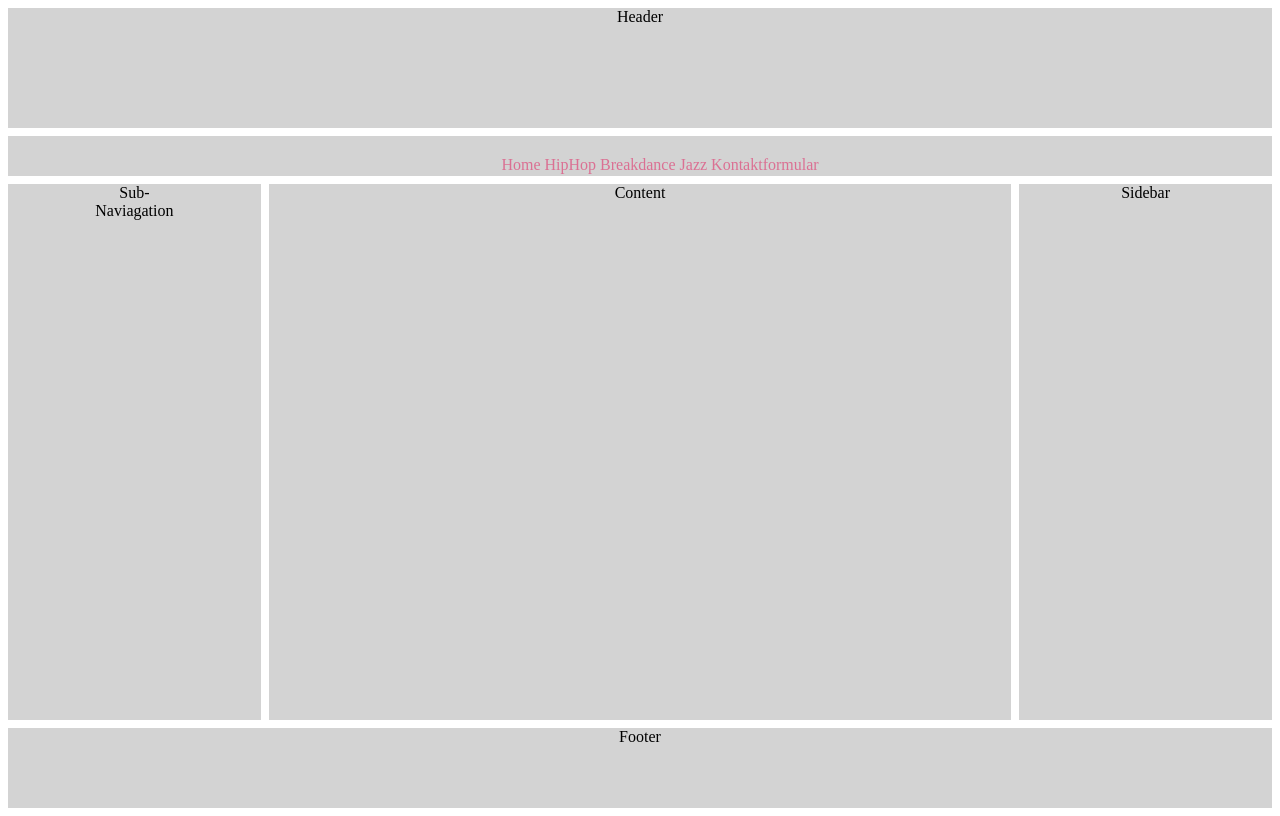
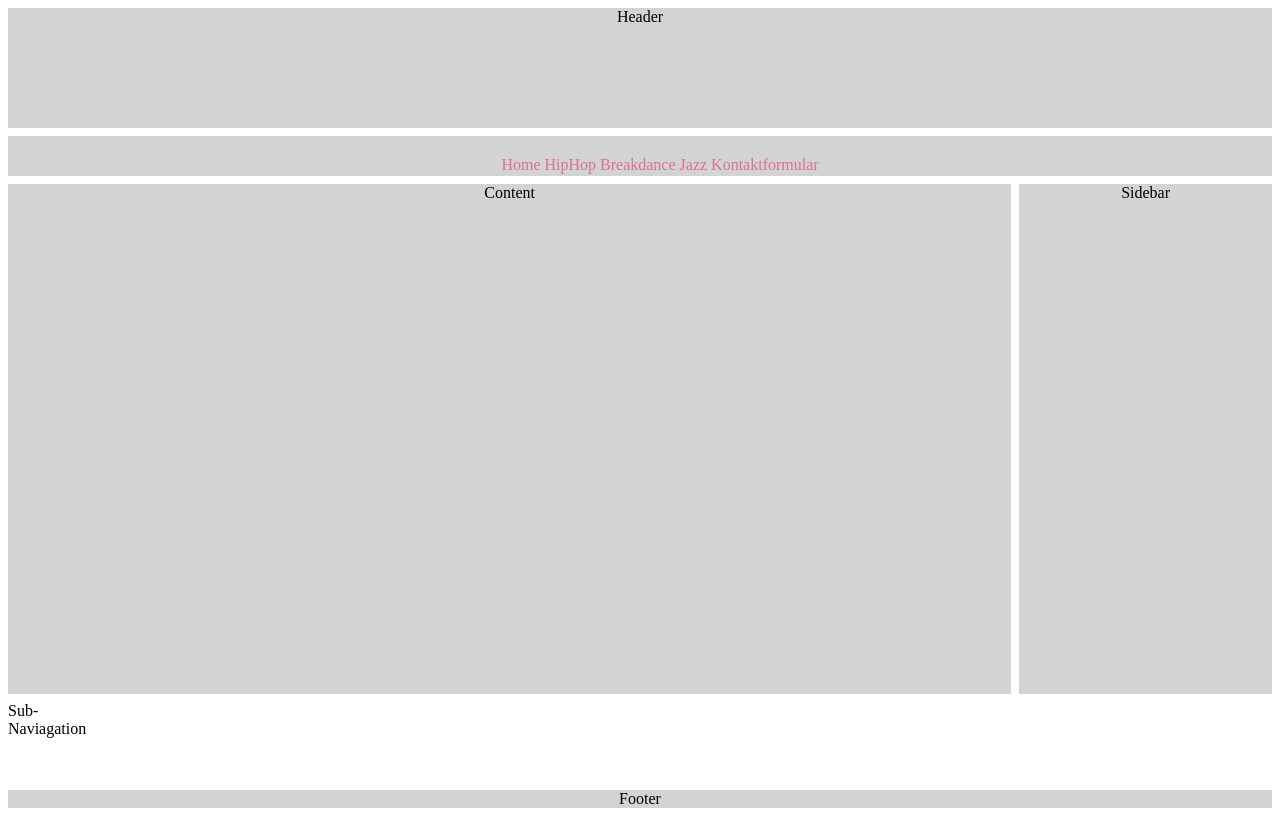
Before and after one commit to alessiaragusa/M101, a plain HTML site: page index.html in a window 1280 px wide. Drawn offline with Linux system fonts and the light colour scheme; files that its build step writes are made by us from their sources.

Commit message:
Update stylesheet.css

```diff
--- a/stylesheet.css
+++ b/stylesheet.css
@@ -39,18 +39,11 @@ nav {
 }
 
 
-.links {
-    background-color: lightgrey;
-    grid-column: 1 / 2;
-    grid-row: 3 / 4;
-    text-align: center;
-
-}
 
 section {
     background-color: lightgrey;
     grid-row: 3 / 4;
-    grid-column: 2 / 3;
+    grid-column: 1 / 3;
     text-align: center;
 
 }
```
